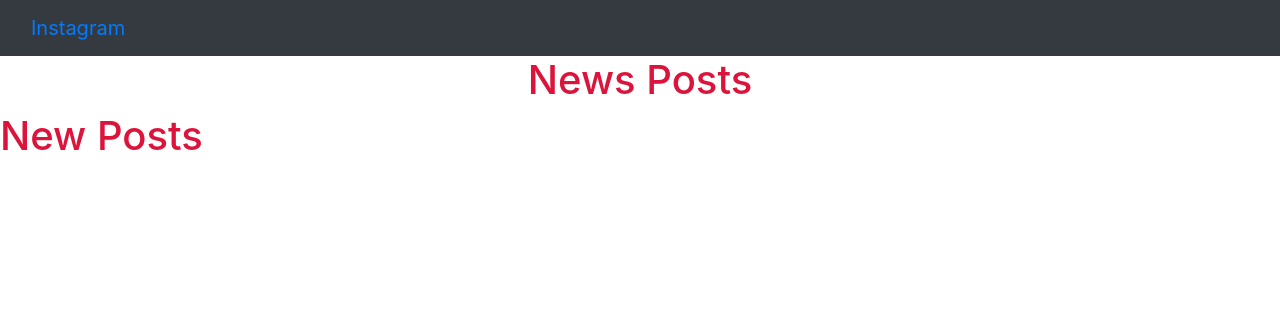
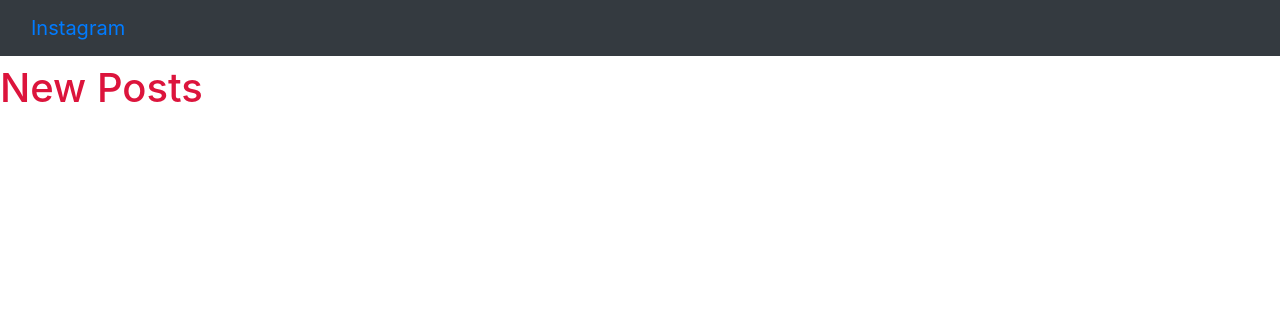
Before and after one commit to bre-nda/instagram-app, a Django app: template instagram/templates/home.html in a window 1280 px wide. Shown: the top 316 px of the page. Run offline with Django 3.2, Linux system fonts and the light colour scheme; the template is opened without the code that fills it, so the values that code supplies are empty; some libraries are stand-ins or nearby versions.

Commit message:
make changes in the file

```diff
--- a/instagram/templates/base.html
+++ b/instagram/templates/base.html
@@ -4,7 +4,7 @@
 
 <head>
     <meta charset="utf-8"> {% if title %}
-    <title>Instagram - {{title}}</title>
+    <title>Instagram- {{title}}</title>
     {% else %}
     <title> Instagram </title>
     {% endif %} {% block styles %} {% bootstrap_css %}
@@ -14,7 +14,7 @@
 
 <body>
     {% include "navbar.html" %} {% block content %}
-    <h1 class='text-center'>News Posts</h1> {%endblock%} {% block scripts %}
+    <h1 class='text-center'></h1> {%endblock%} {% block scripts %}
     <script src="https://ajax.googleapis.com/ajax/libs/jquery/3.2.1/jquery.min.js"></script>
     {% bootstrap_javascript %} {% endblock %}
 </body>
```
